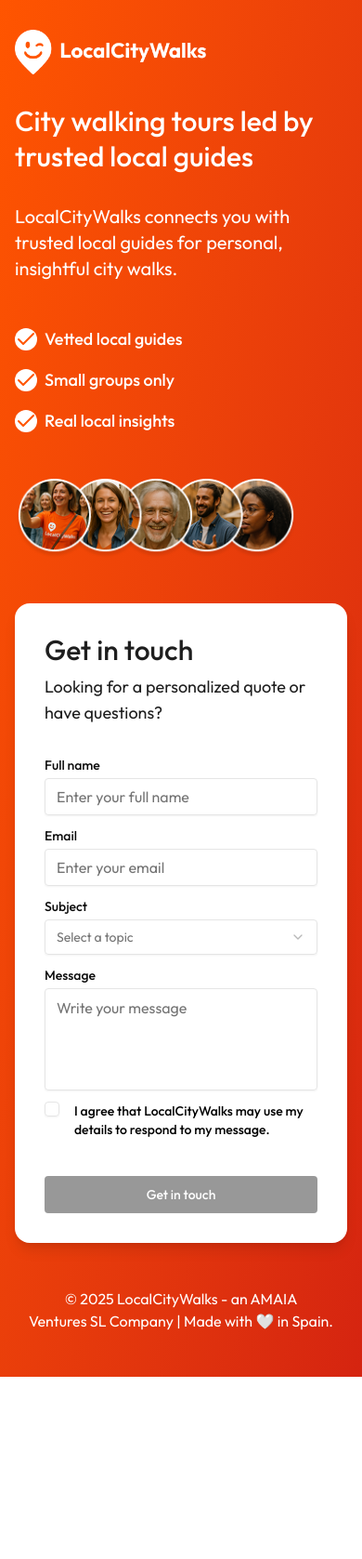
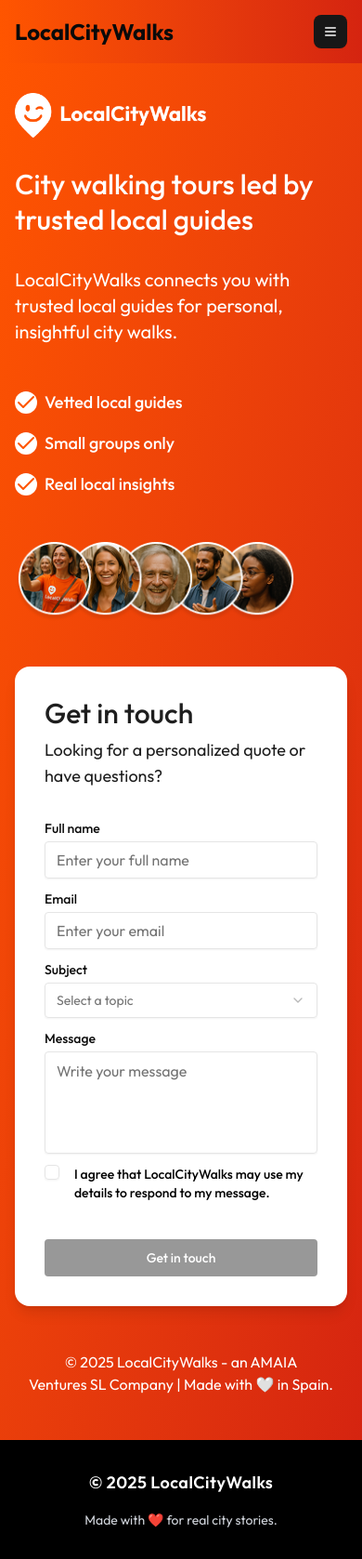
Before and after one commit to TribeWW/localcitywalksnew, a Next.js app: page / in a window 390 px wide. Shown: the whole page at 93% size. Before the commit the page ends 1481 px from the top, so only its background shows below. Built offline with nearby package versions, Linux system fonts and the light colour scheme.

Commit message:
Enhance layout by integrating Header, MobileHeader, and Footer components, and implement Google Analytics for improved tracking and user engagement.

```diff
--- a/app/layout.tsx
+++ b/app/layout.tsx
@@ -2,6 +2,10 @@ import type { Metadata } from "next";
 import { Outfit } from "next/font/google";
 import "./globals.css";
 import { Toaster } from "sonner";
+import Header from "@/components/shared/Header";
+import MobileHeader from "@/components/shared/MobileHeader";
+import Footer from "@/components/shared/Footer";
+import Script from "next/script";
 
 const outfit = Outfit({
   variable: "--font-outfit",
@@ -94,8 +98,26 @@ export default function RootLayout({
           }}
         />
       </head>
-      <body className={`${outfit.className} antialiased`}>
+      {/* Google tag (gtag.js) */}
+      <Script
+        src="https://www.googletagmanager.com/gtag/js?id=G-PQC1GK2TFT"
+        strategy="afterInteractive"
+      />
+      <Script id="google-analytics" strategy="afterInteractive">
+        {`
+          window.dataLayer = window.dataLayer || [];
+          function gtag(){dataLayer.push(arguments);}
+          gtag('js', new Date());
+          gtag('config', 'G-PQC1GK2TFT');
+        `}
+      </Script>
+      <body
+        className={`${outfit.className} antialiased h-screen min-h-screen bg-gradient-to-r from-tangerine to-grapefruit`}
+      >
+        <Header />
+        <MobileHeader />
         {children}
+        <Footer />
         <Toaster />
       </body>
     </html>
```
